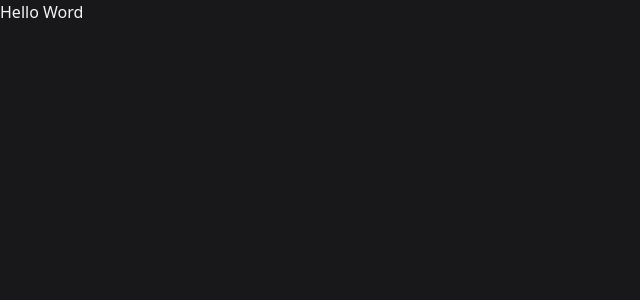
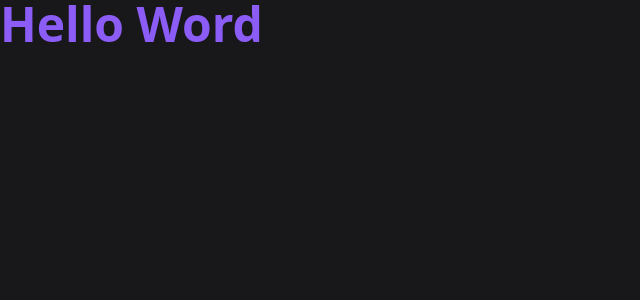
Before and after one commit to matheusleandroo/event-platform, a React (Vite) app: page / in a window 1280 px wide. Shown: the top 300 px of the page, without its empty margins (0-640 px from the left). Built offline with nearby package versions, Linux system fonts and the light colour scheme.

Commit message:
using classname

```diff
--- a/src/App.tsx
+++ b/src/App.tsx
@@ -1,6 +1,6 @@
 function App() {
   return (
-    <h1>Hello Word</h1>
+    <h1 className="text-5xl font-bold text-violet-500">Hello Word</h1>
   );
 }
 
```
